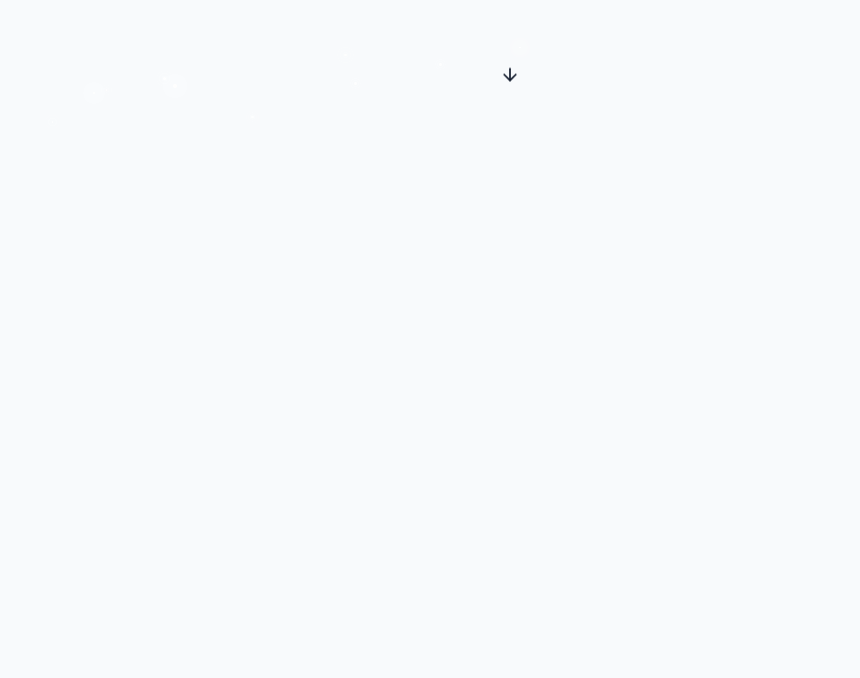
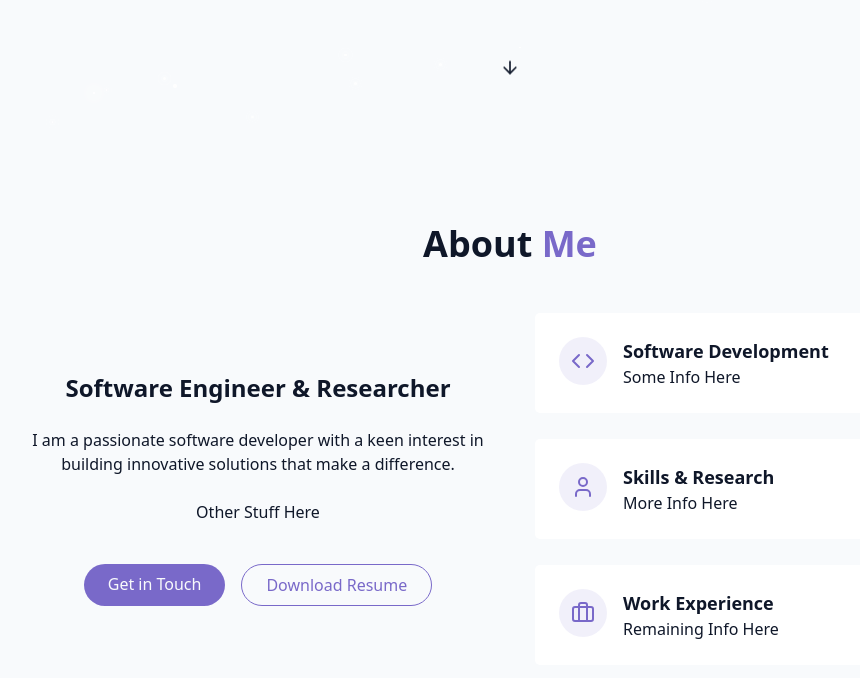
Before and after one commit to Manav2805/Portfolio, a React (Vite) app: page / in a window 1280 px wide. Shown: the part 672-1350 px from the top of the page, without its empty margins (130-990 px from the left). Before the commit the page ends 800 px from the top, so only its background shows below. Built offline with nearby package versions, Linux system fonts and the light colour scheme.

Commit message:
Added About section with templates

```diff
--- /dev/null
+++ b/src/components/AboutSection.jsx
@@ -0,0 +1,78 @@
+import { Briefcase, User, Code } from "lucide-react";
+
+export const AboutSection = () => {
+  return (
+    <section id="about" className="py-24 px-24 relative">
+      <div className="container mx-auto max-w-5xl">
+        <h2 className="text-3xl md:text-4xl font-bold mb-12 text-center">
+          About <span className="text-primary">Me</span>
+        </h2>
+
+        <div className="grid grid-cols-1 md:grid-cols-2 gap-12 items-center">
+          <div className="space-y-6">
+            <h3 className="text-2xl font-semibold">
+              Software Engineer & Researcher
+            </h3>
+
+            <p className="text-muted-foreground">
+              I am a passionate software developer with a keen interest in
+              building innovative solutions that make a difference.
+            </p>
+
+            <p className="text-muted-foreground">Other Stuff Here</p>
+
+            <div className="flex flex-col sm:flex-row gap-4 pt-4 justify-center">
+              <a href="#contact" className="cosmic-button">
+                {" "}
+                Get in Touch
+              </a>
+
+              <a
+                href=""
+                className="px-6 py-2 rounded-full border border-primary text-primary hover:bg-primary/10 transition-colors duration-300"
+              >
+                Download Resume
+              </a>
+            </div>
+          </div>
+
+          <div className="grid grid-cols-1 gap-6">
+            <div className="gradient-border p-6 card-hover">
+              <div className="flex items-start gap-4">
+                <div className="p-3 rounded-full bg-primary/10">
+                  <Code className="h-6 w-6 text-primary" />
+                </div>
+                <div className="text-left">
+                  <h4 className="font-semibold text-lg"> Software Development</h4>
+                  <p className="text-muted-foreground"> Some Info Here</p>
+                </div>
+              </div>
+            </div>
+            <div className="gradient-border p-6 card-hover">
+              <div className="flex items-start gap-4">
+                <div className="p-3 rounded-full bg-primary/10">
+                  <User className="h-6 w-6 text-primary" />
+                </div>
+                <div className="text-left">
+                  <h4 className="font-semibold text-lg"> Skills & Research</h4>
+                  <p className="text-muted-foreground"> More Info Here</p>
+                </div>
+              </div>
+            </div>
+            <div className="gradient-border p-6 card-hover">
+              <div className="flex items-start gap-4">
+                <div className="p-3 rounded-full bg-primary/10">
+                  <Briefcase className="h-6 w-6 text-primary" />
+                </div>
+                <div className="text-left">
+                  <h4 className="font-semibold text-lg"> Work Experience</h4>
+                  <p className="text-muted-foreground"> Remaining Info Here</p>
+                </div>
+              </div>
+            </div>
+          </div>
+        </div>
+      </div>
+    </section>
+  );
+};
--- a/src/components/HeroSection.jsx
+++ b/src/components/HeroSection.jsx
@@ -1,6 +1,18 @@
 import { ArrowDown } from "lucide-react";
+import { useState, useEffect } from "react";
 
 export const HeroSection = () => {
+  const [isScrolled, setIsScrolled] = useState(false);
+
+  useEffect(() => {
+    const handleScroll = () => {
+      setIsScrolled(window.scrollY > 30);
+    };
+    window.addEventListener("scroll", handleScroll);
+    return () => {
+      window.removeEventListener("scroll", handleScroll);
+    };
+  });
   return (
     <section
       id="hero"
@@ -32,9 +44,11 @@
         </div>
       </div>
 
-      <div className="absolute bottom-8 left-1/2 transform -translate-x-1/2 flex flex-col items-center animate-bounce">
-        <ArrowDown className="h-10 w-5 text-foreground"></ArrowDown>
-      </div>
+      {!isScrolled && (
+        <div className="absolute bottom-8 left-1/2 transform -translate-x-1/2 flex flex-col items-center animate-bounce">
+          <ArrowDown className="h-10 w-5 text-foreground" />
+        </div>
+      )}
     </section>
   );
 };
--- a/src/pages/Home.jsx
+++ b/src/pages/Home.jsx
@@ -2,6 +2,7 @@
 import { StarBackground } from "../components/StarBackground";
 import { NavBar } from "../components/NavBar";
 import { HeroSection } from "../components/HeroSection";
+import { AboutSection } from "../components/AboutSection";
 export const Home = () => {
   return (
     <div className="min-h-screen bg-background text-foreground overflow-x-hidden">
@@ -18,6 +19,7 @@
       {/* Main Content */}
       <main>
         <HeroSection />
+        <AboutSection />
       </main>
       </div>
   );
```
